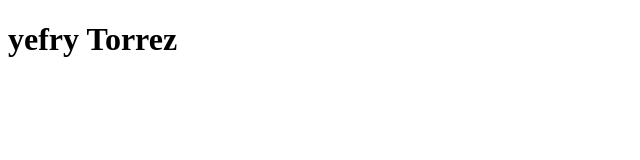
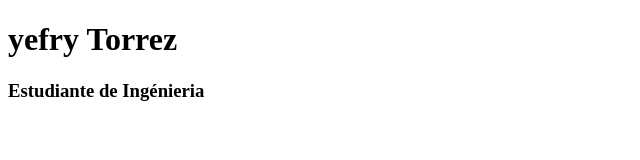
Before and after one commit to jetobe95/practicandogit, a plain HTML site: page index.html in a window 1280 px wide. Shown: the whole page, without its empty margins (0-640 px from the left). Drawn offline with Linux system fonts and the light colour scheme.

Commit message:
New Features

```diff
--- a/index.html
+++ b/index.html
@@ -8,5 +8,6 @@
 </head>
 <body>
   <h1>yefry Torrez</h1>
+  <h3>Estudiante de Ingénieria </h3>
 </body>
 </html>
```
